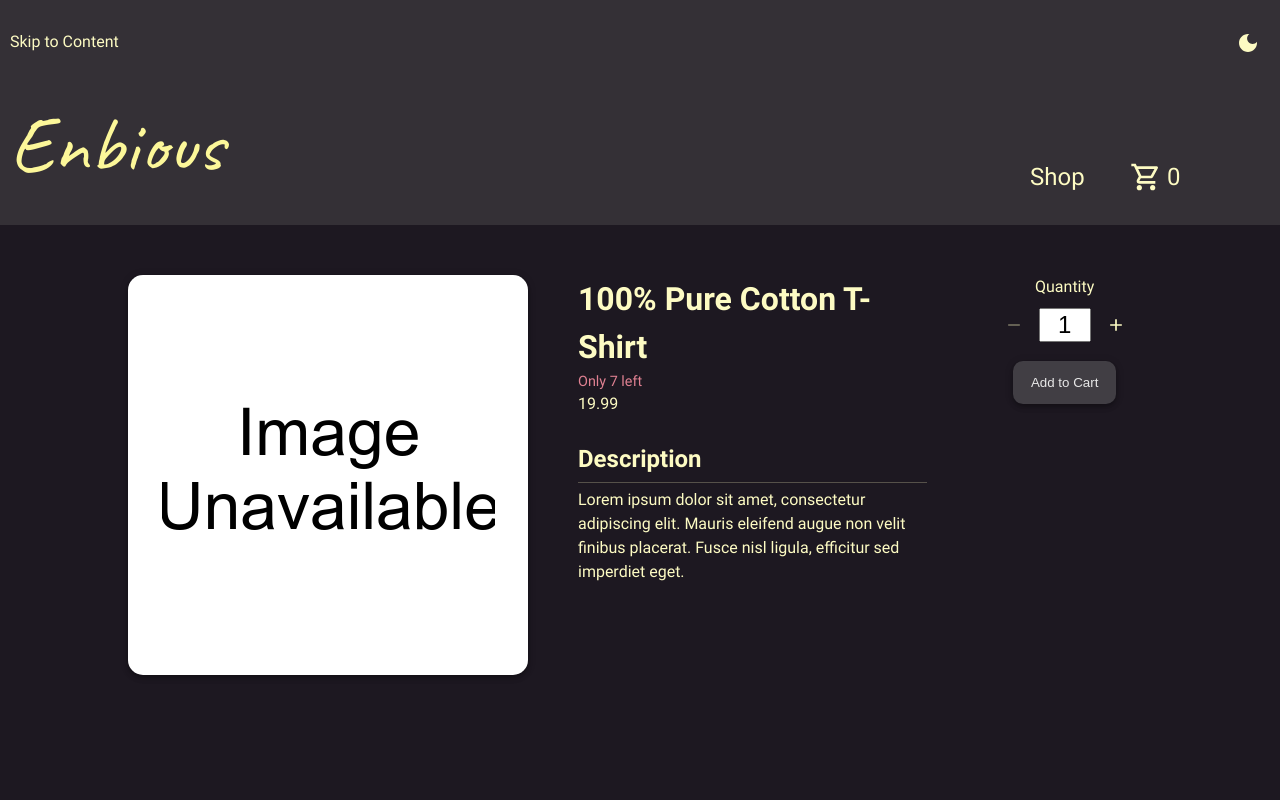
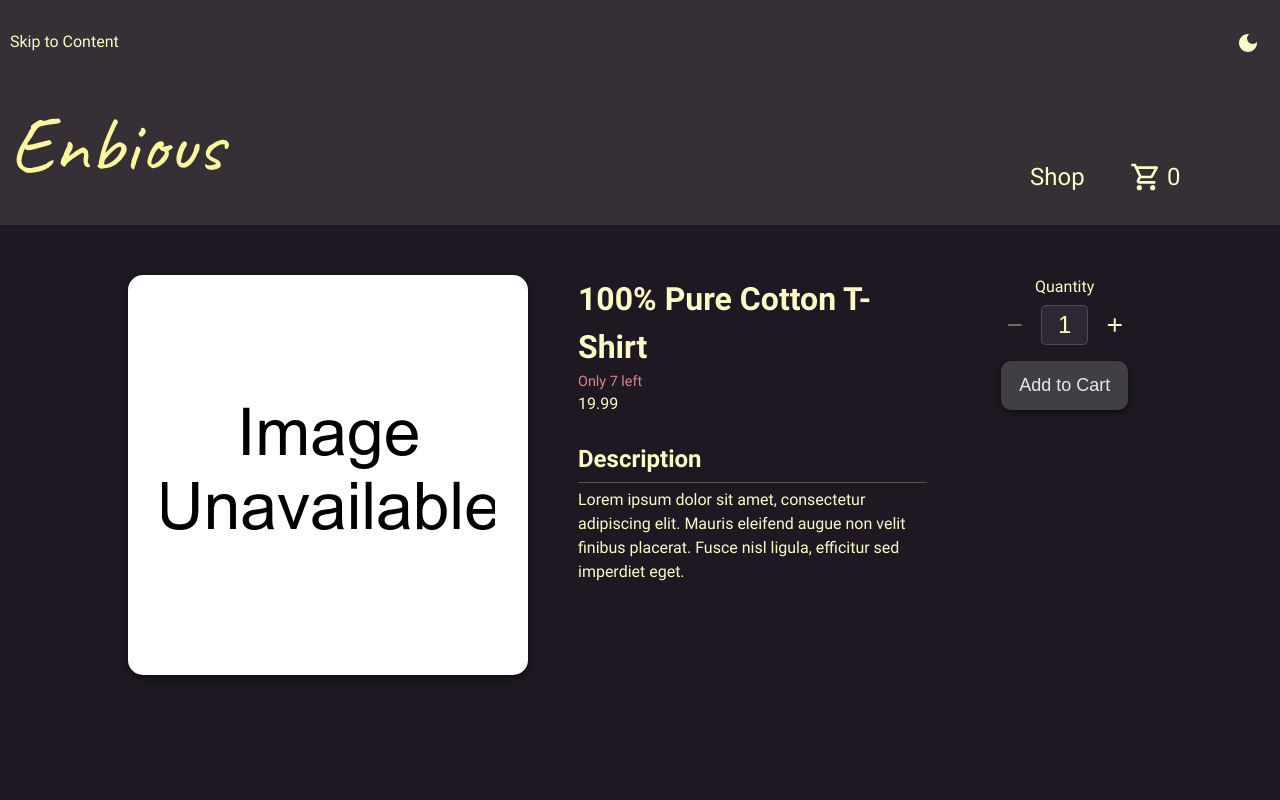
Before and after one commit to thatblindgeye/enbious, a React (Create React App) app: page /shop/0 in a window 1280 px wide. Shown: the top 800 px of the page. Built offline with nearby package versions, Linux system fonts and the light colour scheme.

Commit message:
Update focus and hover styles

```diff
--- a/src/components/Inputs/Quantity.js
+++ b/src/components/Inputs/Quantity.js
@@ -13,7 +13,7 @@ export default function Quantity({
     return (
         <div className='inputs-container'>
             <button
-                className='qty-decrement-button qty-button button-quantity'
+                className='qty-decrement-button button-quantity'
                 onClick={decrementEvent}
                 disabled={quantity === 1 || !stock}
                 aria-label='decrease quantity'
@@ -31,7 +31,7 @@ export default function Quantity({
                 disabled={!stock}
             />
             <button
-                className='qty-increment-button qty-button button-quantity'
+                className='qty-increment-button button-quantity'
                 onClick={incrementEvent}
                 disabled={quantity === stock || !stock}
                 aria-label='increase quantity'
--- a/src/styles/base/_typography.scss
+++ b/src/styles/base/_typography.scss
@@ -6,6 +6,7 @@ body {
 
 .button-contained {
     color: var(--color-text-contained-button);
+    font-size: 1.125rem;
 }
 
 .button-delete {
@@ -13,6 +14,10 @@ body {
 }
 
 .button-outline {
+    color: var(--color-text-primary);
+}
+
+.button-quantity {
     color: var(--color-text-primary);
 }
 
@@ -55,11 +60,7 @@ body {
 }
 
 .quantity-input {
+    color: var(--color-text-primary);
     font-size: 1.5rem;
     text-align: center;
 }
-
-.qty-button {
-    color: var(--color-text-primary);
-    font-size: 2rem;
-}
--- a/src/styles/components/_button.scss
+++ b/src/styles/components/_button.scss
@@ -12,6 +12,7 @@
     background-color: var(--color-button-contained);
     border: 2px solid transparent;
     padding: 0.75rem 1rem;
+    transition: background-color linear 200ms, border linear 200ms;
 
     &:hover,
     &:focus {
@@ -36,7 +37,7 @@
 }
 
 .button-icon {
-    --base-size: 1.25rem;
+    --base-size: 1.5rem;
 
     height: var(--base-size);
     width: var(--base-size);
@@ -63,9 +64,11 @@
     background-color: transparent;
     border: 1px solid transparent;
     padding: 8px 4px;
+    transition: border linear 200ms;
     width: 25%;
 
-    &:focus {
+    &:focus,
+    &:hover {
         border: 1px solid var(--color-button-text-border);
     }
 }
--- a/src/styles/components/_links.scss
+++ b/src/styles/components/_links.scss
@@ -1,29 +1,19 @@
 @use '../abstracts/' as *;
 
-.link {
-    color: var(--color-text-primary);
-
-    &:focus {
-        outline: 2px dotted var(--color-border-primary);
-        outline-offset: 4px;
-        text-decoration: none;
-    }
+%page-links {
+    display: flex;
+    padding: 10px;
+    transition: background-color linear 200ms;
+    width: max-content;
 
     &:hover {
-        text-decoration: none;
+        background-color: var(--color-bg-nav-hover);
     }
 }
 
-.skip-link {
-    color: var(--color-text-primary);
-    border-bottom: 1px solid transparent;
-    margin-right: 25px;
-    text-decoration: none;
-
-    &:hover,
-    &:focus {
-        border-bottom: 2px dotted var(--color-border-primary);
-    }
+.cart-link {
+    @extend %page-links;
+    align-items: center;
 }
 
 .github-link {
@@ -47,13 +37,30 @@
     }
 }
 
-.nav-link {
-    border-radius: 10px;
+.item-link {
     color: var(--color-text-primary);
-    text-decoration: none;
 
     &:focus {
         outline: 2px dotted var(--color-border-primary);
+        outline-offset: 2px;
+    }
+
+    &:hover {
+        color: var(--color-link-hover);
+    }
+}
+
+.link {
+    color: var(--color-text-primary);
+
+    &:focus {
+        outline: 2px dotted var(--color-border-primary);
+        outline-offset: 4px;
+        text-decoration: none;
+    }
+
+    &:hover {
+        text-decoration: none;
     }
 }
 
@@ -69,32 +76,28 @@
     }
 }
 
-.shop-link,
-.cart-link {
-    display: flex;
-    padding: 10px;
-    transition: background-color linear 200ms;
-    width: max-content;
+.nav-link {
+    border-radius: 10px;
+    color: var(--color-text-primary);
+    text-decoration: none;
 
-    &:hover {
-        background-color: var(--color-bg-nav-hover);
+    &:focus {
+        outline: 2px dotted var(--color-border-primary);
     }
 }
 
-.cart-link {
-    display: flex;
-    align-items: center;
+.skip-link {
+    color: var(--color-text-primary);
+    border-bottom: 1px solid transparent;
+    margin-right: 25px;
+    text-decoration: none;
+
+    &:hover,
+    &:focus {
+        border-bottom: 2px dotted var(--color-border-primary);
+    }
 }
 
-.item-link {
-    color: var(--color-text-primary);
-
-    &:focus {
-        outline: 1px dotted var(--color-border-primary);
-        outline-offset: 2px;
-    }
-
-    &:hover {
-        color: var(--color-link-hover);
-    }
+.shop-link {
+    @extend %page-links;
 }
--- a/src/styles/components/_quantity-input.scss
+++ b/src/styles/components/_quantity-input.scss
@@ -17,6 +17,15 @@
 }
 
 .quantity-input {
+    background-color: var(--color-input-background);
+    border: 1px solid var(--color-border-input);
+    border-radius: 5px;
     margin: 0 10px;
+    padding: 5px 0;
+    transition: border linear 200ms;
     width: 50%;
+
+    &:focus {
+        border: 1px solid var(--color-border-input-focus);
+    }
 }
--- a/src/styles/themes/_dark.scss
+++ b/src/styles/themes/_dark.scss
@@ -13,8 +13,9 @@ $dark: (
     color-bg-nav-hover: color($purple, 700),
     color-border-btn-focus: color($purple, 100, 0.5),
     color-border-divider: color($yellow, 100, 0.25),
+    color-border-input: color($purple, 200, 0.25),
+    color-border-input-focus: color($purple, 200),
     color-border-primary: color($yellow, 100),
-    color-border-separator: color($neutral, 50, 0.2),
     color-border-switch: color($neutral, 50, 0.5),
     color-button-contained: branded-dark-surface($purple, 200, 16dp),
     color-button-contained-focus: branded-dark-surface($purple, 600, 08dp),
@@ -24,6 +25,7 @@ $dark: (
     color-button-outline-focus: color($purple, 400),
     color-button-text: color($neutral, 75),
     color-button-text-border: color($neutral, 50, 0.4),
+    color-input-background: branded-dark-surface($purple, 400, 02dp),
     color-link-border: color($neutral, 50, 0.6),
     color-link-hover: color($purple, 200),
     color-link-unvisited: rgb(153, 153, 255),
--- a/src/styles/themes/_light.scss
+++ b/src/styles/themes/_light.scss
@@ -13,8 +13,9 @@ $light: (
     color-bg-nav-hover: color($yellow, 700),
     color-border-btn-focus: color($yellow, 900, 0.75),
     color-border-divider: color($purple, 800, 0.5),
+    color-border-input: color($purple, 800, 0.4),
+    color-border-input-focus: color($purple, 800),
     color-border-primary: color($purple, 800),
-    color-border-separator: color($neutral, 700, 0.5),
     color-border-switch: color($neutral, 900, 0.5),
     color-button-contained: color($yellow, 300),
     color-button-contained-focus: color($yellow, 600),
```
